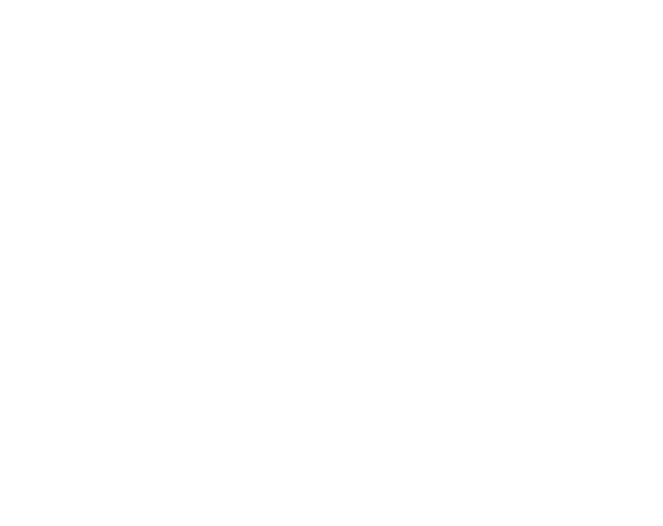
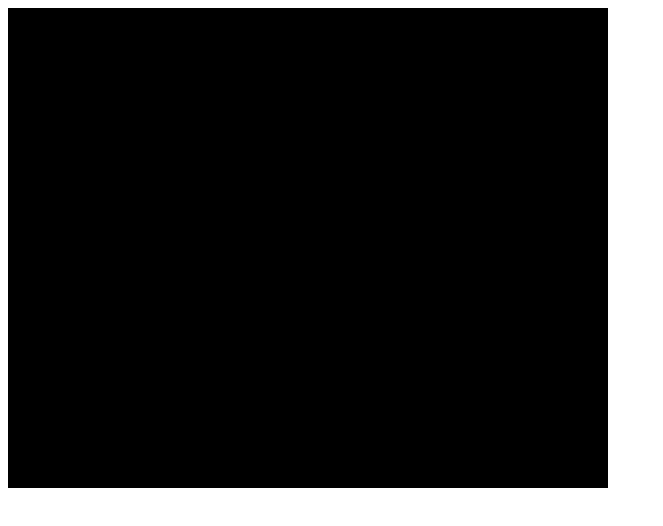
Before and after one commit to jdau-n/idlerl, a plain HTML site: page index.html in a window 1280 px wide. Shown: the whole page, without its empty margins (0-663 px from the left). Drawn offline with nearby package versions, Linux system fonts and the light colour scheme.

Commit message:
game init

```diff
--- /dev/null
+++ b/game.js
@@ -0,0 +1,12 @@
+var Game = {
+	w: 150,
+	h: 80,
+    display: null,
+
+    init: function() {
+        this.display = new ROT.Display({width:this.w, height:this.h, fontSize:6});
+        document.body.appendChild(this.display.getContainer());
+    }
+}
+
+Game.init();
--- a/index.html
+++ b/index.html
@@ -9,5 +9,6 @@
 
   <script src="rot.js" type="text/javascript"></script>
   <script src="//ajax.googleapis.com/ajax/libs/jquery/1.7.2/jquery.min.js" type="text/javascript"></script>
+  <script src="game.js" type="text/javascript"></script>
   </body>
 </html>
```
